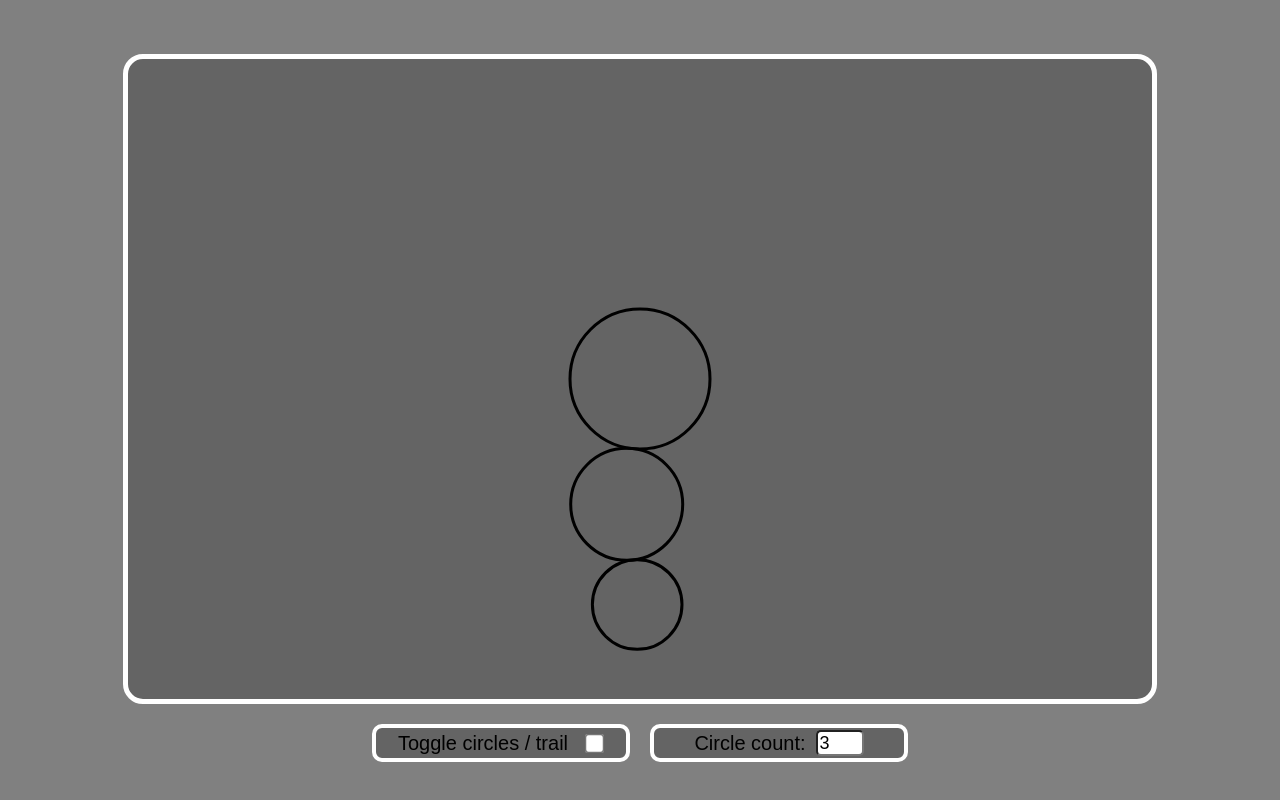
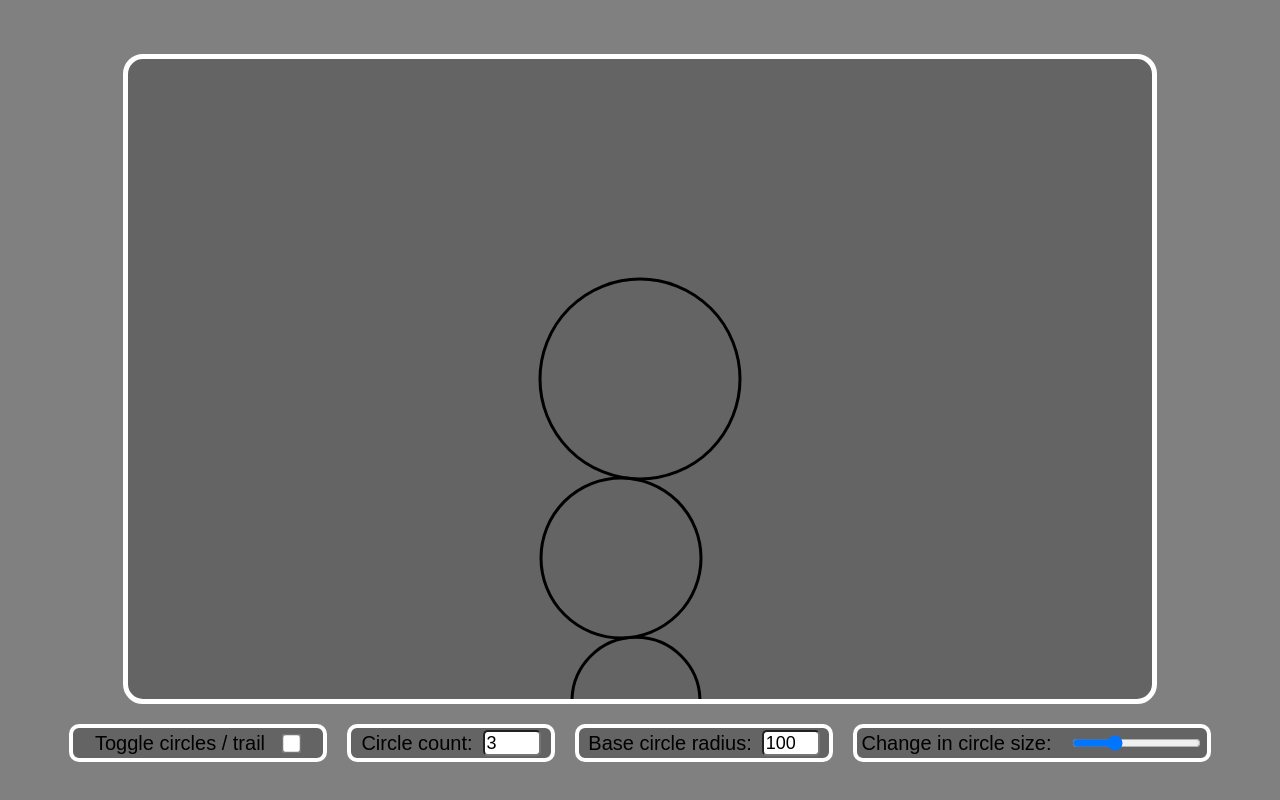
Before and after one commit to noahprero/Spirograph, a plain HTML site: page index.html in a window 1280 px wide. Drawn offline with Linux system fonts and the light colour scheme.

Commit message:
Added options

```diff
--- a/index.html
+++ b/index.html
@@ -19,8 +19,18 @@
             <label for="circle-count">Circle count:</label>
             <input type="number", id="circle-count" name="circle-count" min="2" max="50" value="3">
         </div>
+
+        <div id="base-circle-radius-container">
+            <label for="base-circle-radius">Base circle radius:</label>
+            <input type="number", id="base-circle-radius" name="base-circle-radius" min="5" max="200" value="100">
+        </div>
+
+        <div id="size-change-container">
+            <label for="size-change">Change in circle size:</label>
+            <input type="range", id="size-change" name="size-change" min="0.1" max="2" value="0.7" step="0.1">
+        </div>
     </div>
 
-    <script src="spriograph.js"></script>
+    <script src="spirograph.js"></script>
 </body>
 </html>
--- /dev/null
+++ b/spirograph.js
@@ -0,0 +1,165 @@
+const canvas = document.getElementById("canvas");
+const ctx = canvas.getContext("2d");
+const visual_toggle = document.getElementById("visual-toggle");
+const circle_count_input = document.getElementById("circle-count");
+const base_radius_input = document.getElementById("base-circle-radius");
+const size_change_slider = document.getElementById("size-change");
+canvas.width = window.innerWidth * 0.8;
+canvas.height = window.innerHeight * 0.8;
+
+window.addEventListener('resize', function() {
+    canvas.width = window.innerWidth * 0.8;
+    canvas.height = window.innerHeight * 0.8;
+
+    // Recenter base circle
+    base_circle.setPos(canvas.width / 2, canvas.height/2);
+
+    prev_tip_x = 0;
+    prev_tip_y = 0;
+});
+
+
+circle_count_input.addEventListener(('change'), function() {
+    // Change amount of circles then reinitialize the array
+    circle_count = this.value;
+    initialize_circle_array();
+});
+
+
+base_radius_input.addEventListener(('change'), function() {
+    base_circle.setRadius(parseInt(this.value));
+    initialize_circle_array();
+});
+
+
+size_change_slider.addEventListener(('change'), function() {
+    size_change = this.value;
+    console.log(size_change);
+})
+
+
+visual_toggle.addEventListener('change', function() {
+    clearCanvas(ctx, canvas);
+    if(this.checked){
+        // Reset tip position to avoid drawing incorrect lines
+        prev_tip_x = 0;
+        prev_tip_y = 0;
+
+        draw_circles = false;
+    }
+    else{
+        draw_circles = true;
+    }
+});
+
+
+class Circle {
+    constructor(ctx, x, y, r, angle, speed){
+        this.ctx = ctx;
+        this.x = x;
+        this.y = y;
+        this.r = r;
+        this.angle = angle;
+        this.speed = speed;
+    }
+
+    draw() {
+        ctx.beginPath();
+        ctx.arc(this.x, this.y, this.r, 0, 2 * Math.PI);
+        ctx.lineWidth = 3;
+        ctx.stroke();
+    }
+
+    setPos(new_x, new_y) {
+        this.x = new_x;
+        this.y = new_y;
+    }
+
+    setRadius(new_radius) {
+        this.r = new_radius;
+    }
+}
+
+
+function clearCanvas(ctx, canvas){
+    ctx.clearRect(0, 0, canvas.width, canvas.height);
+}
+
+
+function initialize_circle_array(){
+    circles = [];
+    // Base circle
+    let base_circle = new Circle(ctx, canvas.width / 2, canvas.height / 2, base_radius, 0, null);
+
+    // Add base circle and then remaining circles with random speeds to array
+    circles.push(base_circle);
+    for(let i = 1; i < circle_count; i ++){
+        circles.push(new Circle(ctx, 1, 1, 1, 0, (Math.random() * 2 - 1) * speed_multiplier));
+    }
+    return base_circle;
+}
+
+
+// Main
+let base_radius = parseInt(base_radius_input.value);
+let draw_circles = true;
+let circles = [];
+let circle_count = circle_count_input.value;
+let size_change = 0.8;  // Size of each circle relative to the previous circle
+let speed_multiplier = 0.1  // Value to multiply the initial random speed by
+
+
+base_circle = initialize_circle_array();
+
+// Keep track of the previous tip circle position to draw lines making up the trail
+let prev_tip_x = 0;
+let prev_tip_y = 0;
+
+function animate() {
+    if(draw_circles){
+        clearCanvas(ctx, canvas);
+        base_circle.draw();
+    }
+
+    radius = parseInt(base_radius_input.value);
+    let prev_x = base_circle.x;
+    let prev_y = base_circle.y;
+    let prev_radius = base_circle.r;
+
+    // Calculate each circle's new position
+    for (let i = 1; i < circle_count; i++) {
+        radius *= size_change;
+        radius_sum = radius + prev_radius;
+        let x = prev_x + radius_sum * Math.cos(circles[i].angle);
+        let y = prev_y + radius_sum * Math.sin(circles[i].angle);
+        circles[i].setPos(x, y);
+        circles[i].setRadius(radius);
+        if(draw_circles){
+            circles[i].draw();
+        }
+
+        if(i == circle_count - 1 && !draw_circles){
+            if(prev_tip_x == 0 && prev_tip_y == 0){
+                prev_tip_x = x;
+                prev_tip_y = y;
+            }
+            ctx.beginPath();
+            ctx.moveTo(prev_tip_x, prev_tip_y);
+            ctx.lineTo(x, y);
+            ctx.stroke();
+            prev_tip_x = x;
+            prev_tip_y = y;
+        }
+
+        prev_radius = radius;
+        prev_x = x;
+        prev_y = y;
+
+        circles[i].angle += circles[i].speed;
+    }
+
+
+    requestAnimationFrame(animate);
+}
+
+animate();
--- a/styles.css
+++ b/styles.css
@@ -19,7 +19,7 @@ body {
     gap: 20px;
 }
 
-#visual-toggle-container, #circle-count-container {
+#visual-toggle-container, #circle-count-container, #base-circle-radius-container, #size-change-container {
     display: flex;
     justify-content: center;
     align-items: center;
@@ -38,10 +38,22 @@ body {
     transform: scale(1.5);
 }
 
-#circle-count {
+#circle-count-container {
+    width: 200px;
+}
+
+#size-change-container {
+    width: 350px;
+}
+
+input[type=number] {
     margin-left: 10px;
-    width: 40px;
+    width: 50px;
     height: 20px;
     font-size: 18px;
     border-radius: 5px;
 }
+
+input[type=range] {
+    margin-left: 20px;
+}
```
Also changed, not shown: 1 other file.
